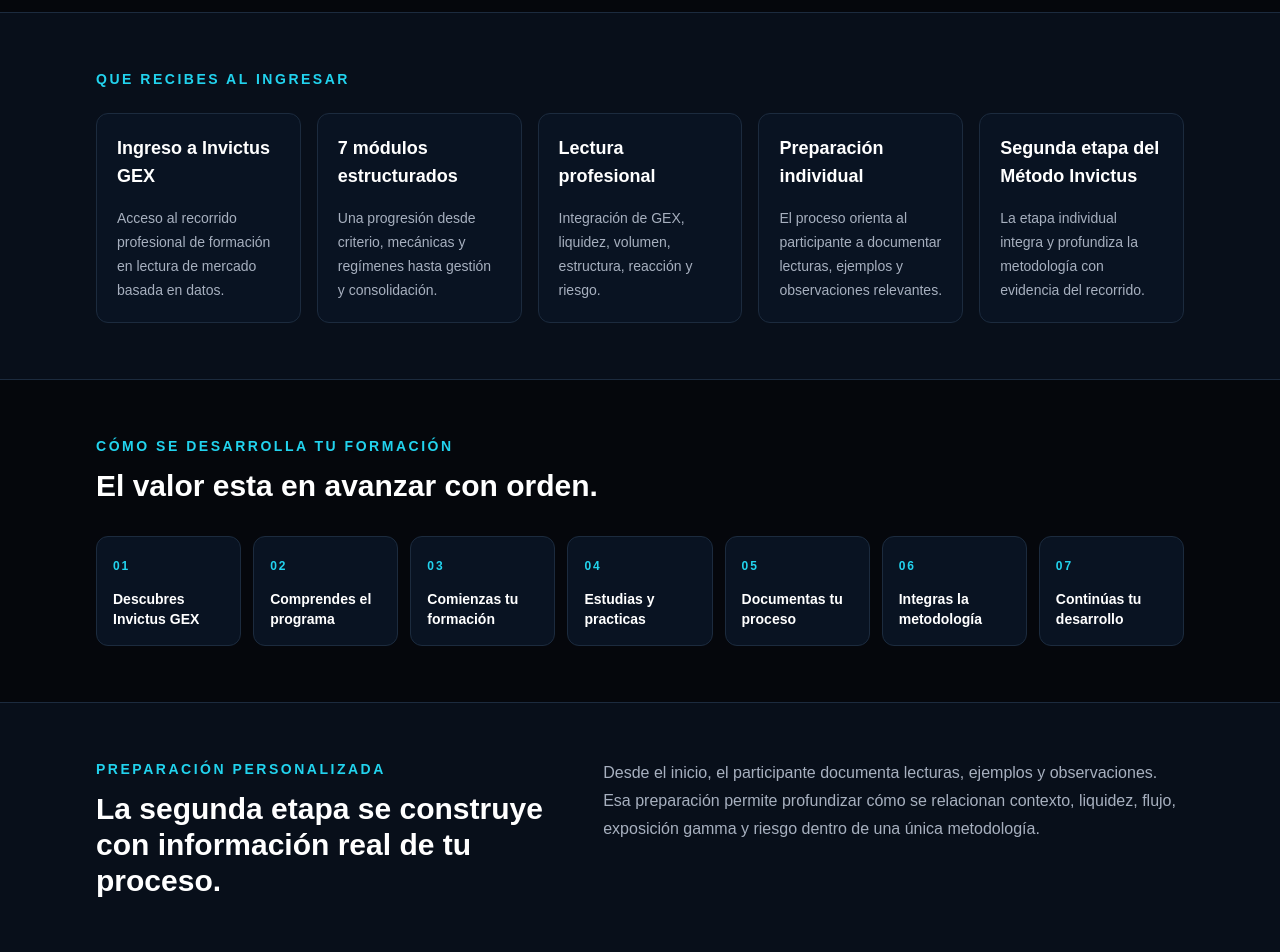
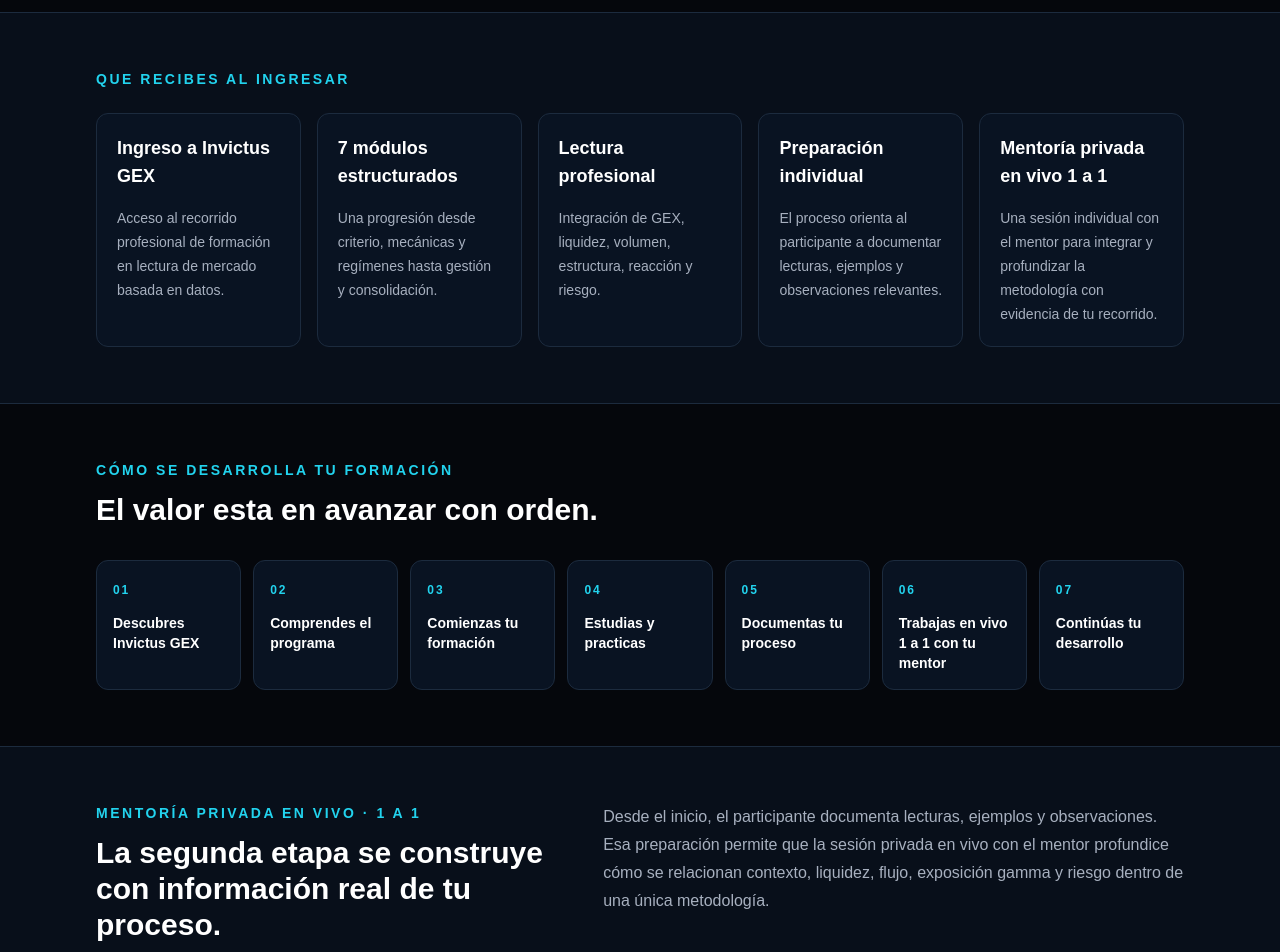
Before and after one commit to invictusgex/invictus-academy, a Next.js app: page /oferta in a window 1280 px wide. Shown: the part 560-1512 px from the top of the page. Built offline with nearby package versions, Linux system fonts and the light colour scheme; no server answers.

Commit message:
experience: clarify live one-to-one mentorship

```diff
--- a/src/components/landing/PublicLanding.tsx
+++ b/src/components/landing/PublicLanding.tsx
@@ -28,13 +28,6 @@ const principles = [
     description:
       "Un avance progresivo para preparar, aplicar, revisar y consolidar criterio.",
   },
-];
-
-const mentorshipEvidence = [
-  "Lecturas documentadas que revelan cómo construyes contexto.",
-  "Ejemplos reales donde liquidez, flujo y exposición gamma empiezan a relacionarse.",
-  "Observaciones sobre decisión, riesgo y condiciones previas a la ejecución.",
-  "Evidencia de práctica para integrar la metodología a tu proceso.",
 ];
 
 const interpretationShifts = [
@@ -94,9 +87,9 @@ const academicMap = [
       "Registra observaciones, lecturas y ejemplos reales que servirán para preparar la integración metodológica.",
   },
   {
-    title: "Recibes tu mentoría personalizada",
+    title: "Integras la metodología en una mentoría privada en vivo",
     description:
-      "La segunda etapa del Método Invictus utiliza tu recorrido para profundizar e integrar la metodología.",
+      "Trabajas 1 a 1 con tu mentor para profundizar, conectar los elementos del análisis y consolidar la metodología.",
   },
 ];
 
@@ -160,6 +153,10 @@ function Hero() {
           llega el momento de tomar una decisión, cada pieza parece funcionar
           por separado. El problema no es aprender más, sino integrar lo que ya
           aprendiste.
+        </p>
+        <p className="mt-5 max-w-2xl text-base leading-7 text-[var(--color-text-secondary)]">
+          Formación estructurada que culmina en una mentoría privada en vivo 1
+          a 1, preparada a partir de tu recorrido.
         </p>
         <div className="mt-10 flex flex-col gap-4 sm:flex-row">
           <Link
@@ -409,28 +406,55 @@ function MentorshipSection() {
       <div className="mx-auto grid w-full max-w-6xl gap-10 px-5 py-16 sm:px-6 lg:grid-cols-[0.85fr_1.15fr] lg:px-8">
         <div>
           <p className="text-sm font-semibold tracking-[0.18em] text-[var(--color-cyan)] uppercase">
-            Segunda etapa del Método Invictus
+            Mentoría privada en vivo · 1 a 1
           </p>
           <h2 className="mt-3 text-3xl font-semibold text-white">
-            La mentoría integra lo que el programa desarrolla.
+            La etapa donde integras la metodología junto a tu mentor.
           </h2>
           <p className="mt-5 text-base leading-7 text-[var(--color-text-secondary)]">
-            La mayoría de operadores aprende herramientas por separado. En
-            Invictus GEX aprenderás a relacionarlas dentro de una única
-            metodología diseñada para construir contexto antes de ejecutar una
-            decisión: Exposición Gamma, Mapa de Liquidez, Order Flow, Big
-            Trades, CVD, Delta, Speed of Tape, VWAP y desviaciones cobran valor
-            cuando se interpretan como partes de un mismo sistema.
+            Después de desarrollar la formación previa, tendrás una sesión
+            privada en vivo 1 a 1 con tu mentor. No es una llamada genérica para
+            responder preguntas: antes de la sesión, el mentor revisa tu
+            progreso, tus reflexiones, tus ejemplos y el recorrido que
+            documentaste dentro de la plataforma.
+          </p>
+          <p className="mt-5 text-base leading-7 text-[var(--color-text-secondary)]">
+            Durante la mentoría profundizarás en la integración de exposición
+            gamma, mapa de liquidez, Order Flow, Big Trades, CVD, Delta, Speed
+            of Tape, VWAP y sus desviaciones dentro de una metodología completa
+            de interpretación del mercado.
           </p>
         </div>
         <div className="grid gap-3">
-          {mentorshipEvidence.map((item) => (
-            <p
+          {[
+            {
+              title: "Antes de la mentoría",
+              description:
+                "Tu recorrido queda documentado dentro de la plataforma.",
+            },
+            {
+              title: "Preparación",
+              description:
+                "El mentor revisa tu progreso, dudas y ejemplos antes de reunirse contigo.",
+            },
+            {
+              title: "Sesión privada en vivo",
+              description:
+                "Trabajas directamente 1 a 1 con el mentor para profundizar e integrar la metodología.",
+            },
+            {
+              title: "Después",
+              description:
+                "Recibes un cierre personalizado con conclusiones y próximos pasos.",
+            },
+          ].map((item) => (
+            <div
               className="border-t border-[var(--color-border)] pt-4 text-sm leading-6 text-[var(--color-text-secondary)]"
-              key={item}
+              key={item.title}
             >
-              {item}
-            </p>
+              <p className="font-semibold text-white">{item.title}</p>
+              <p className="mt-2">{item.description}</p>
+            </div>
           ))}
         </div>
       </div>
--- a/src/components/offer/PublicOfferPage.tsx
+++ b/src/components/offer/PublicOfferPage.tsx
@@ -28,9 +28,9 @@ const offerIncludes = [
       "El proceso orienta al participante a documentar lecturas, ejemplos y observaciones relevantes.",
   },
   {
-    title: "Segunda etapa del Método Invictus",
+    title: "Mentoría privada en vivo 1 a 1",
     description:
-      "La etapa individual integra y profundiza la metodología con evidencia del recorrido.",
+      "Una sesión individual con el mentor para integrar y profundizar la metodología con evidencia de tu recorrido.",
   },
 ];
 
@@ -62,7 +62,7 @@ const faqs = [
   {
     question: "¿La mentoría es independiente del programa?",
     answer:
-      "No. La mentoría es la segunda etapa del Método Invictus. La formación desarrolla fundamentos y la etapa individual integra la metodología con el recorrido documentado del participante.",
+      "No. La mentoría privada en vivo 1 a 1 con el mentor es la segunda etapa del Método Invictus. La formación desarrolla fundamentos y la sesión individual integra la metodología con el recorrido documentado del participante.",
   },
   {
     question: "¿Necesito experiencia previa?",
@@ -117,7 +117,7 @@ function OfferHero() {
         <p className="mt-6 max-w-3xl text-lg leading-8 text-[var(--color-text-secondary)]">
           El ingreso a Invictus GEX abre un proceso: comprendes el programa,
           comienzas tu formación, practicas, documentas tu avance y llegas a
-          una segunda etapa de integración preparada con tu recorrido.
+          una mentoría privada en vivo 1 a 1 preparada con tu recorrido.
         </p>
         <Link
           href={formationCtaHref}
@@ -196,17 +196,17 @@ function MentorshipSection() {
       <div className="mx-auto grid w-full max-w-6xl gap-8 px-5 py-14 sm:px-6 lg:grid-cols-[0.9fr_1.1fr] lg:px-8">
         <div>
           <p className="text-sm font-semibold tracking-[0.18em] text-[var(--color-cyan)] uppercase">
-            Preparación personalizada
+            Mentoría privada en vivo · 1 a 1
           </p>
           <h2 className="mt-3 text-3xl font-semibold text-white">
-          La segunda etapa se construye con información real de tu proceso.
+            La segunda etapa se construye con información real de tu proceso.
           </h2>
         </div>
         <p className="text-base leading-7 text-[var(--color-text-secondary)]">
           Desde el inicio, el participante documenta lecturas, ejemplos y
-          observaciones. Esa preparación permite profundizar cómo se relacionan
-          contexto, liquidez, flujo, exposición gamma y riesgo dentro de una
-          única metodología.
+          observaciones. Esa preparación permite que la sesión privada en vivo
+          con el mentor profundice cómo se relacionan contexto, liquidez, flujo,
+          exposición gamma y riesgo dentro de una única metodología.
         </p>
       </div>
     </section>
--- a/src/components/program/PublicProgramPage.tsx
+++ b/src/components/program/PublicProgramPage.tsx
@@ -66,7 +66,7 @@ function ProgramHero({ course }: PublicProgramPageProps) {
     `${course.modules.length} módulos`,
     "Proceso guiado",
     "Práctica con evidencia",
-    "Integración metodológica",
+    "Mentoría privada en vivo 1 a 1",
   ];
 
   return (
@@ -81,8 +81,8 @@ function ProgramHero({ course }: PublicProgramPageProps) {
         <p className="mt-6 max-w-3xl text-lg leading-8 text-[var(--color-text-secondary)]">
           Una formación privada para desarrollar criterio profesional en
           lectura de mercado basada en datos. El recorrido construye
-          fundamentos y culmina en una segunda etapa donde la metodología se
-          integra con tu avance.
+          fundamentos y culmina en una mentoría privada en vivo 1 a 1 con el
+          mentor, preparada a partir de tu avance.
         </p>
       </div>
       <div className="mt-8 grid gap-3 sm:grid-cols-2 lg:grid-cols-4">
@@ -130,8 +130,8 @@ function JourneyIntro() {
           </h2>
           <p className="mt-5 text-base leading-7 text-[var(--color-text-secondary)]">
             Cada etapa cumple una función: comprender, practicar, documentar y
-            preparar una integración individual con información concreta de tu
-            recorrido.
+            preparar una mentoría privada en vivo 1 a 1 con información
+            concreta de tu recorrido.
           </p>
         </div>
         <ol className="mt-8 grid gap-3 sm:grid-cols-2 md:grid-cols-4 xl:grid-cols-7">
--- a/src/content/public-program.ts
+++ b/src/content/public-program.ts
@@ -143,7 +143,7 @@ export const publicProgramModules: PublicProgramModule[] = [
     result:
       "Terminarás con un protocolo para preparar, esperar, participar, gestionar y revisar con criterio.",
     transition:
-      "El recorrido abre la segunda etapa del Método Invictus: integrar la metodología con evidencia real de tu proceso.",
+      "El recorrido abre la segunda etapa del Método Invictus: una mentoría privada en vivo 1 a 1 para integrar la metodología con evidencia real de tu proceso.",
   },
 ];
 
@@ -153,7 +153,7 @@ export const publicFormationJourney = [
   "Comienzas tu formación",
   "Estudias y practicas",
   "Documentas tu proceso",
-  "Integras la metodología",
+  "Trabajas en vivo 1 a 1 con tu mentor",
   "Continúas tu desarrollo",
 ];
 
@@ -196,7 +196,7 @@ export const publicProgramAudience = [
   "Quieres ordenar liquidez, volumen, GEX, estructura y riesgo dentro de un mismo proceso.",
   "Estás dispuesto a estudiar, practicar y documentar tu avance con honestidad.",
   "Prefieres desarrollar criterio antes que depender de indicaciones externas.",
-  "Valoras una segunda etapa donde la metodología se integra con evidencia de tu propio recorrido.",
+  "Valoras una mentoría privada en vivo 1 a 1 donde la metodología se integra con evidencia de tu propio recorrido.",
 ];
 
 export const publicProgramNonAudience = [
```
